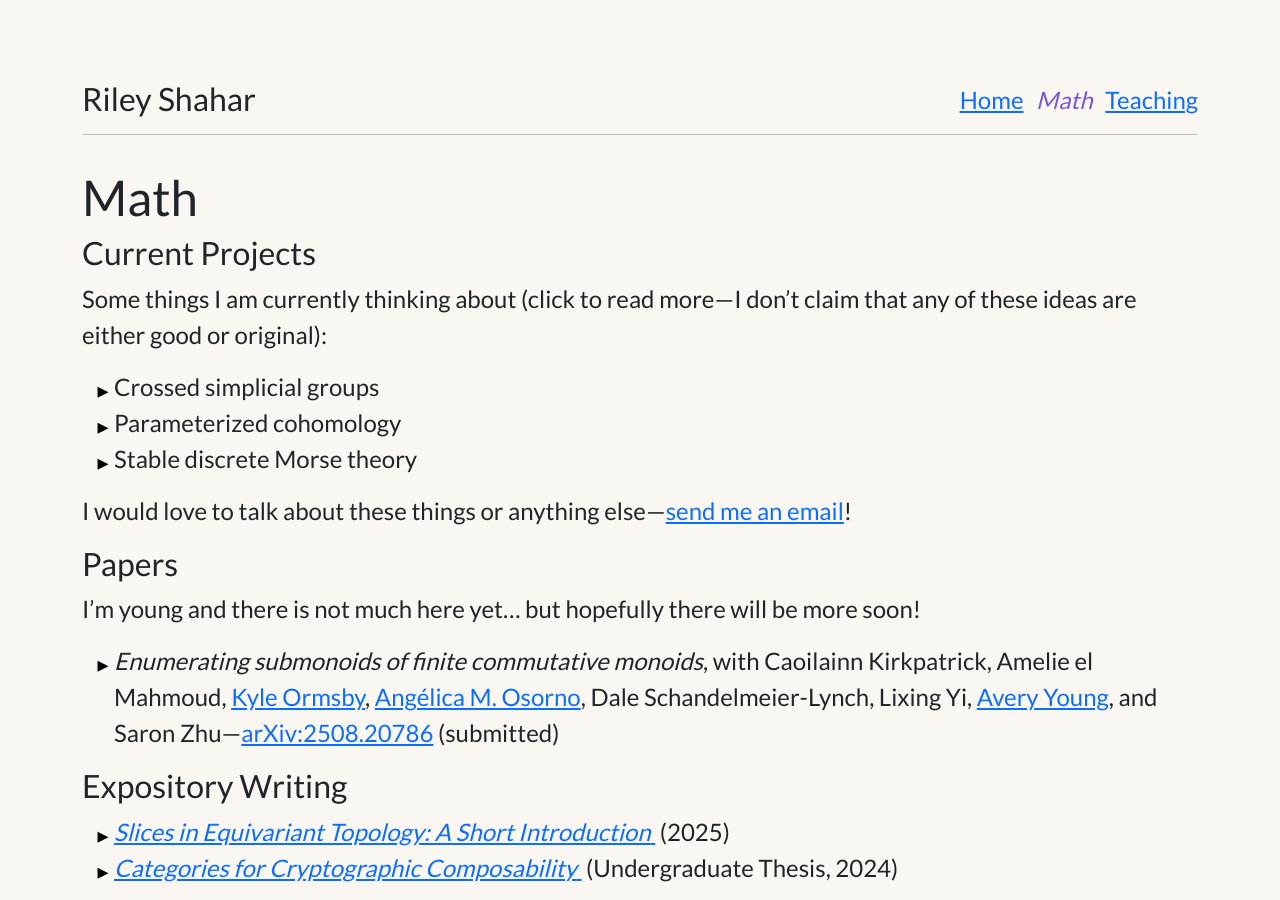
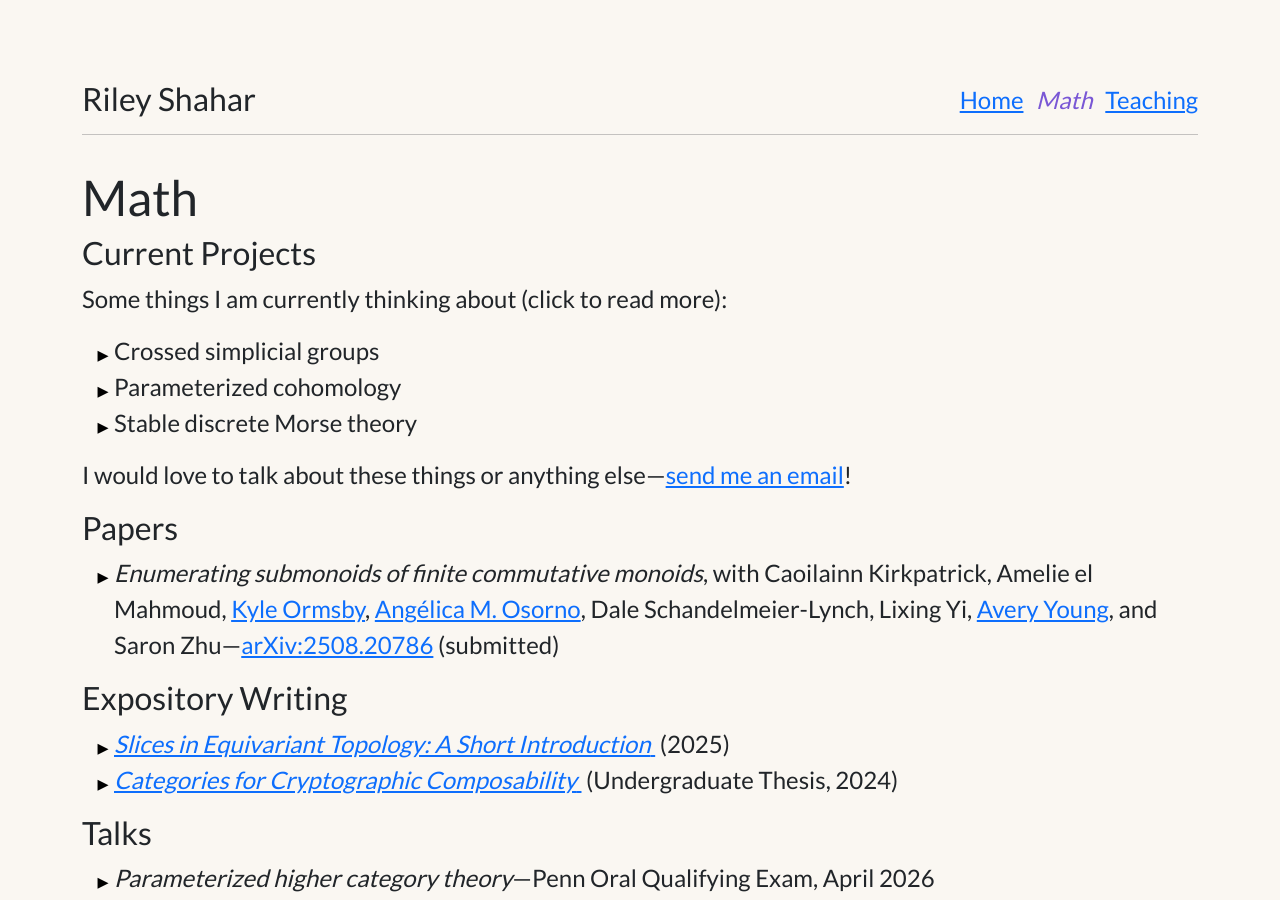
Before and after one commit to rileyshahar/website, a Jekyll site: the page built from math.md, in a window 1280 px wide and 900 px high. Built offline with Jekyll 4.4.1, drawn with Linux system fonts in a browser that asks for light colours.

Commit message:
remove some self-deprication :)

```diff
--- a/math.md
+++ b/math.md
@@ -5,8 +5,7 @@ title: Math
 
 ## Current Projects
 
-Some things I am currently thinking about (click to read more---I don't claim
-that any of these ideas are either good or original):
+Some things I am currently thinking about (click to read more):
 
 <ul>
   <li>
@@ -71,9 +70,6 @@ I would love to talk about these things or anything
 else---[send me an email](mailto:rshahar@sas.upenn.edu)!
 
 ## Papers
-
-I'm young and there is not much here yet... but hopefully there will be more
-soon!
 
 <ul>
 {%- assign papers = site.data.papers | sort: "date" | reverse -%}
```
